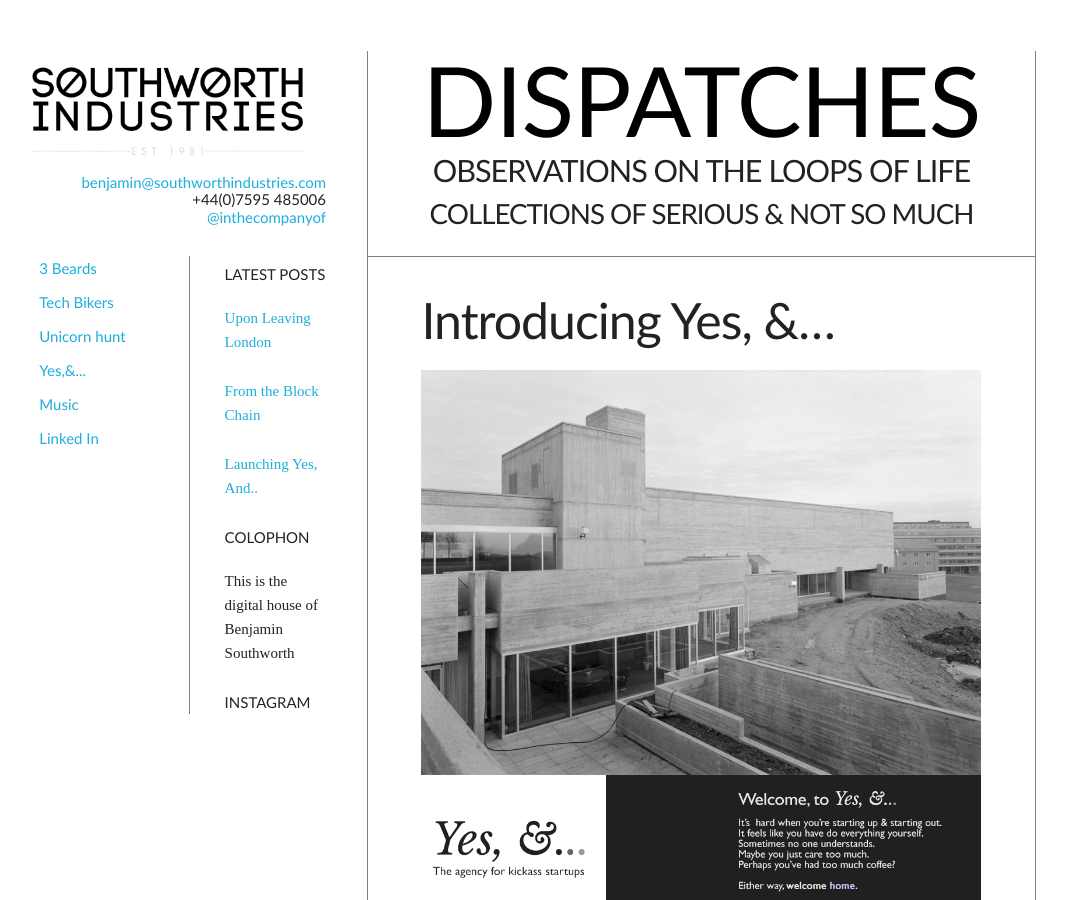
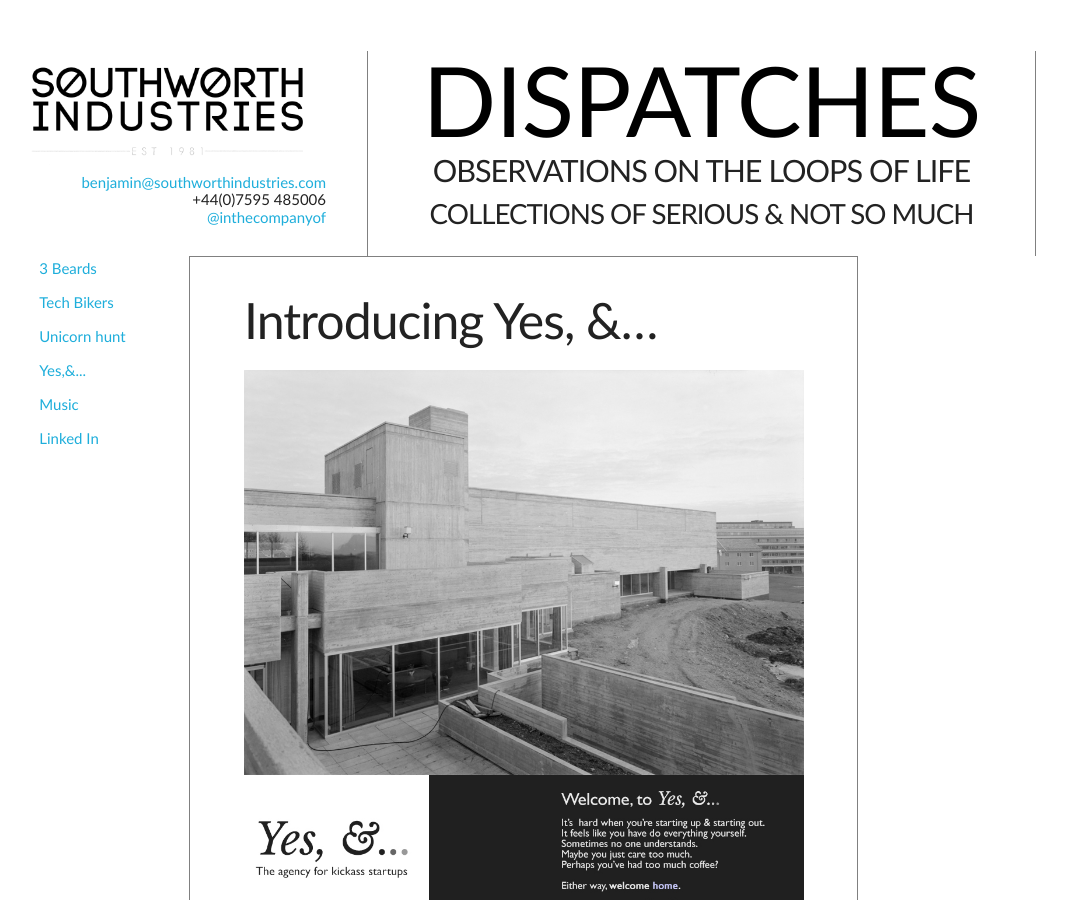
Before and after one commit to inthecompanyofus/dispatches, a Jekyll site: the page built from _posts/2016-02-18-launching-yes-and.md, in a window 1280 px wide and 900 px high. Shown: the whole window, without its empty margins (116-1183 px from the left). Built offline with Jekyll 4.4.1, drawn with Linux system fonts in a browser that asks for light colours; comment, search, counter and statistics services are not loaded.

Commit message:
new post

```diff
--- a/_layouts/article.html
+++ b/_layouts/article.html
@@ -1,28 +1,6 @@
 {% include header.html %}
 {% include branding.html %}
 {% include linkroll.html %}
-<div class="two columns">
- <div id="right-hand-border">
-<h6>Latest Posts</h6>
-{% for post in site.posts %}
-{% include side-bar.html %}
-{% endfor %}
-<h6>colophon</h6>
-    <p>This is the digital house of Benjamin Southworth</p>
-
-<script type="text/javascript">
-    var userFeed = new Instafeed({
-        get: 'user',
-        userId: 260967,
-        accessToken: '260967.3e1911f.9ad5688e202e45f48fe7202ba2e2504e',
-        limit: 6
-      });
-    userFeed.run();
-</script>
- <h6>instagram</h6>
-<div id="instafeed"></div>
-</div>
-</div>
 <div class="eight columns">
 <div id="top-and-sides">
 
```
